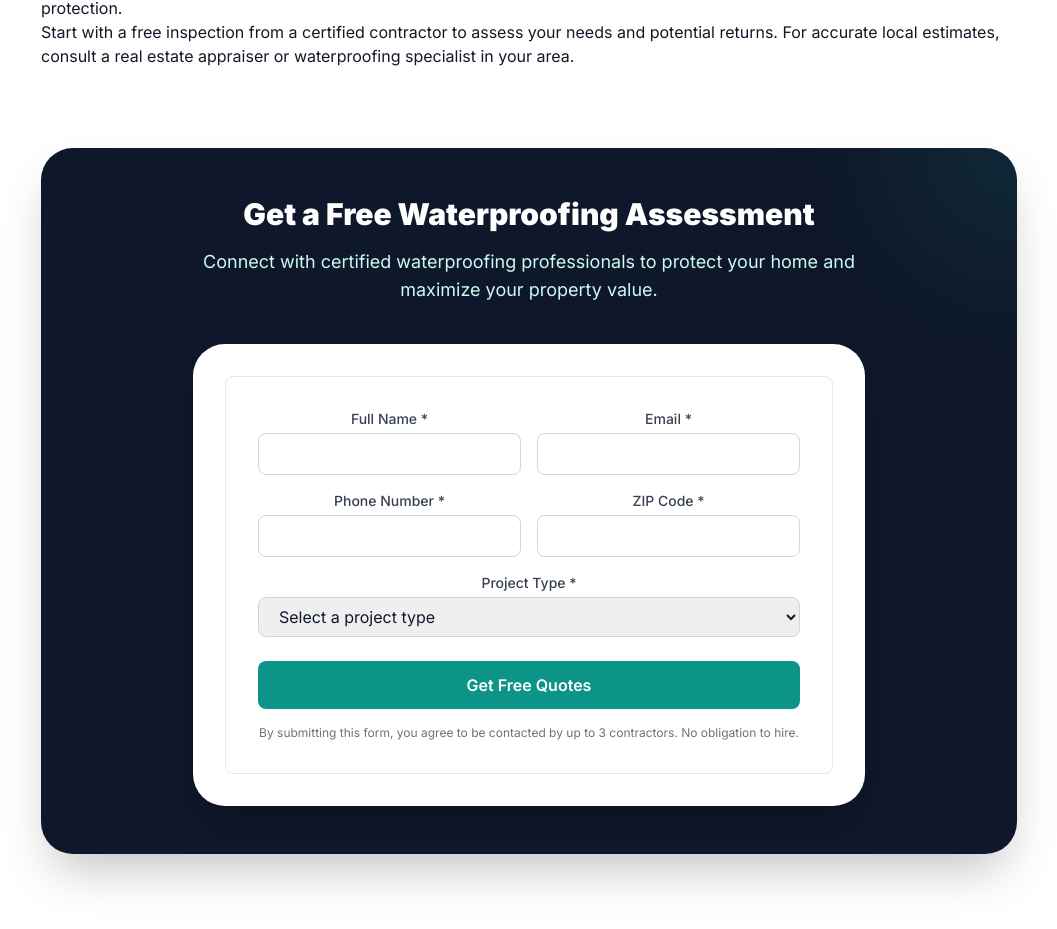
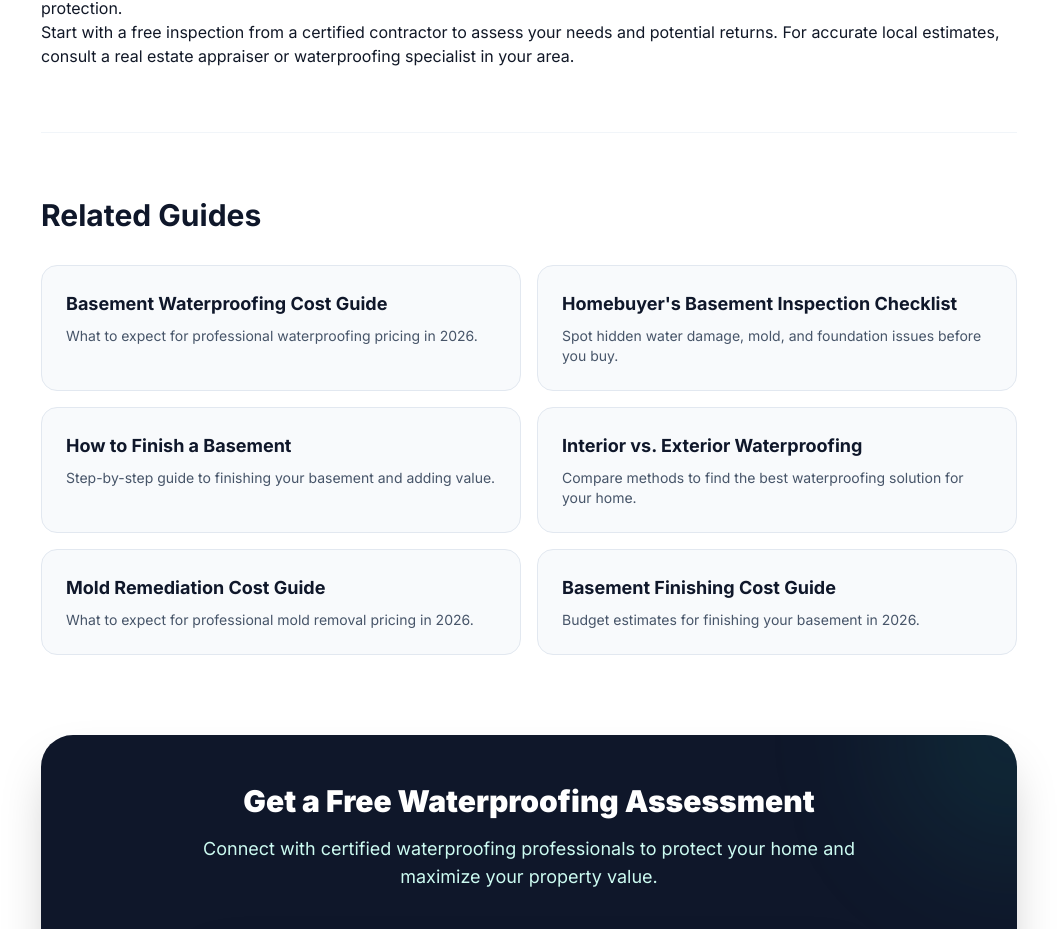
Before and after one commit to thebasementguide2026/basement-guide, a Next.js app: page /articles/waterproofing-home-appraisal-value in a window 1280 px wide. Shown: the part 6553-7482 px from the top of the page, without its empty margins (111-1168 px from the left). Built offline with nearby package versions, Linux system fonts and the light colour scheme.

Commit message:
Add Related Guides section to waterproofing-home-appraisal-value

```diff
--- a/app/articles/waterproofing-home-appraisal-value/page.tsx
+++ b/app/articles/waterproofing-home-appraisal-value/page.tsx
@@ -371,6 +371,37 @@ export default function WaterproofingAppraisalValueArticle() {
             </p>
           </div>
 
+                    {/* Related Guides */}
+          <div className='border-t border-slate-100 pt-16 mt-16'>
+            <h2 className='text-3xl font-bold text-slate-900 mb-8'>Related Guides</h2>
+            <div className='grid grid-cols-1 md:grid-cols-2 gap-4 not-prose'>
+              <Link href='/articles/basement-waterproofing-cost' className='block bg-slate-50 rounded-2xl p-6 hover:bg-teal-50 transition-colors border border-slate-200 hover:border-teal-300'>
+                <h4 className='text-lg font-bold text-slate-900 mb-2'>Basement Waterproofing Cost Guide</h4>
+                <p className='text-slate-600 text-sm'>What to expect for professional waterproofing pricing in 2026.</p>
+              </Link>
+              <Link href='/articles/homebuyers-basement-inspection-checklist' className='block bg-slate-50 rounded-2xl p-6 hover:bg-teal-50 transition-colors border border-slate-200 hover:border-teal-300'>
+                <h4 className='text-lg font-bold text-slate-900 mb-2'>Homebuyer's Basement Inspection Checklist</h4>
+                <p className='text-slate-600 text-sm'>Spot hidden water damage, mold, and foundation issues before you buy.</p>
+              </Link>
+              <Link href='/articles/how-to-finish-a-basement' className='block bg-slate-50 rounded-2xl p-6 hover:bg-teal-50 transition-colors border border-slate-200 hover:border-teal-300'>
+                <h4 className='text-lg font-bold text-slate-900 mb-2'>How to Finish a Basement</h4>
+                <p className='text-slate-600 text-sm'>Step-by-step guide to finishing your basement and adding value.</p>
+              </Link>
+              <Link href='/articles/interior-vs-exterior-waterproofing' className='block bg-slate-50 rounded-2xl p-6 hover:bg-teal-50 transition-colors border border-slate-200 hover:border-teal-300'>
+                <h4 className='text-lg font-bold text-slate-900 mb-2'>Interior vs. Exterior Waterproofing</h4>
+                <p className='text-slate-600 text-sm'>Compare methods to find the best waterproofing solution for your home.</p>
+              </Link>
+              <Link href='/articles/mold-remediation-cost' className='block bg-slate-50 rounded-2xl p-6 hover:bg-teal-50 transition-colors border border-slate-200 hover:border-teal-300'>
+                <h4 className='text-lg font-bold text-slate-900 mb-2'>Mold Remediation Cost Guide</h4>
+                <p className='text-slate-600 text-sm'>What to expect for professional mold removal pricing in 2026.</p>
+              </Link>
+              <Link href='/articles/basement-finishing-cost' className='block bg-slate-50 rounded-2xl p-6 hover:bg-teal-50 transition-colors border border-slate-200 hover:border-teal-300'>
+                <h4 className='text-lg font-bold text-slate-900 mb-2'>Basement Finishing Cost Guide</h4>
+                <p className='text-slate-600 text-sm'>Budget estimates for finishing your basement in 2026.</p>
+              </Link>
+            </div>
+          </div>
+
           {/* Lead Form CTA */}
           <div className='bg-slate-900 rounded-[2rem] p-12 text-white mt-20 relative overflow-hidden shadow-2xl not-prose'>
             <div className='absolute top-0 right-0 w-64 h-64 bg-teal-500/10 rounded-full -mr-32 -mt-32 blur-3xl' />
```
